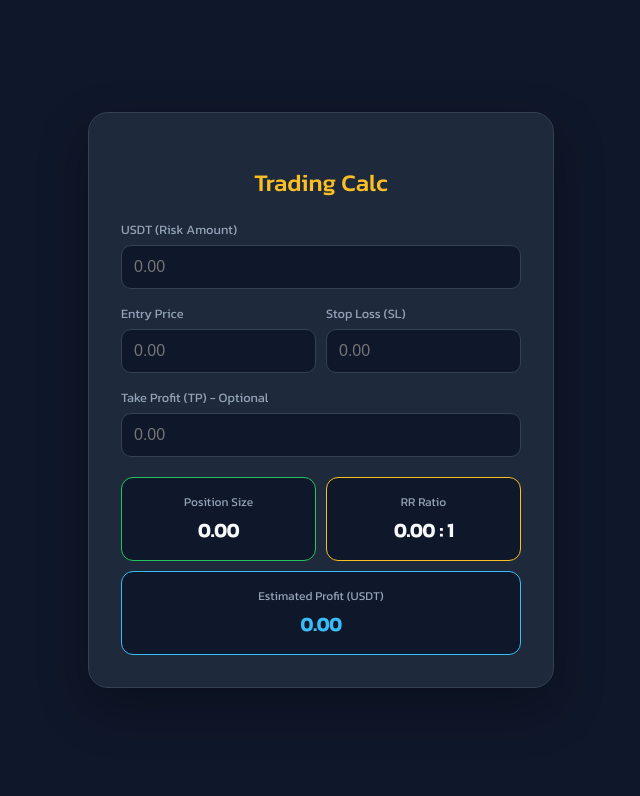
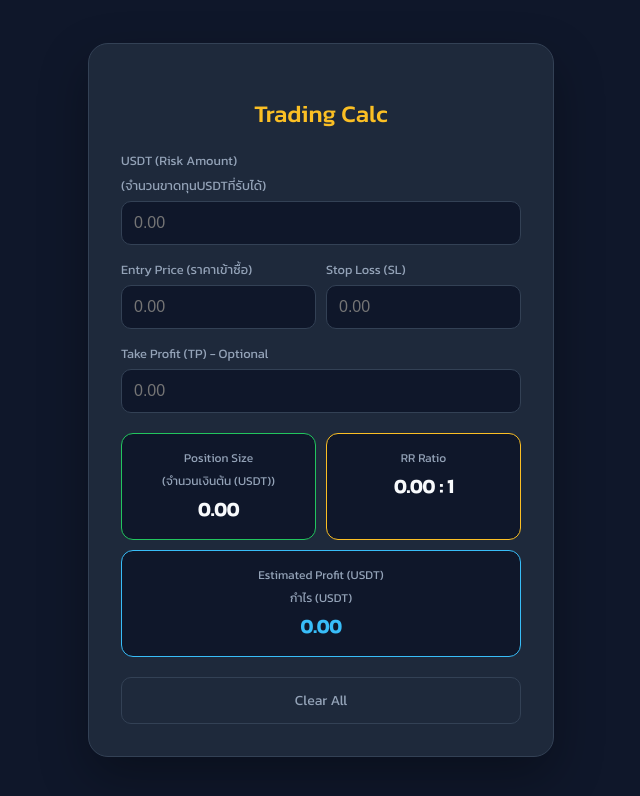
Before and after one commit to sirapoppromopas-byte/Calc, a plain HTML site: page index.html in a window 1280 px wide. Shown: the whole page, without its empty margins (319-959 px from the left). Drawn offline with Linux system fonts and the light colour scheme.

Commit message:
Update index.html

```diff
--- a/index.html
+++ b/index.html
@@ -60,9 +60,29 @@
         }
         .highlight-green { border-color: #22c55e; }
         .highlight-yellow { border-color: #fbbf24; }
-        .highlight-blue { border-color: #38bdf8; } /* สีใหม่สำหรับ Profit */
+        .highlight-blue { border-color: #38bdf8; }
         .result-label { color: #94a3b8; font-size: 0.75rem; margin-bottom: 5px; }
         .result-value { font-size: 1.2rem; font-weight: bold; }
+
+        /* สไตล์ปุ่ม Clear */
+        .clear-btn {
+            width: 100%;
+            margin-top: 20px;
+            padding: 12px;
+            background-color: transparent;
+            color: #94a3b8;
+            border: 1px solid #334155;
+            border-radius: 10px;
+            cursor: pointer;
+            font-family: 'Kanit', sans-serif;
+            font-size: 14px;
+            transition: all 0.3s;
+        }
+        .clear-btn:hover {
+            background-color: #ef4444;
+            color: white;
+            border-color: #ef4444;
+        }
     </style>
 </head>
 <body>
@@ -72,12 +92,13 @@
 
     <div class="input-group full-width">
         <label>USDT (Risk Amount)</label>
+        <label>(จำนวนขาดทุนUSDTที่รับได้)</label>
         <input type="number" id="usdt" placeholder="0.00" oninput="calculate()">
     </div>
 
     <div class="input-grid">
         <div class="input-group">
-            <label>Entry Price</label>
+            <label>Entry Price (ราคาเข้าซื้อ)</label>
             <input type="number" id="entry" placeholder="0.00" oninput="calculate()">
         </div>
         <div class="input-group">
@@ -94,6 +115,7 @@
     <div class="result-container">
         <div class="result-box highlight-green">
             <div class="result-label">Position Size</div>
+            <div class="result-label">(จำนวนเงินต้น (USDT))</div>
             <div id="pos-size" class="result-value">0.00</div>
         </div>
         <div class="result-box highlight-yellow">
@@ -102,9 +124,12 @@
         </div>
         <div class="result-box highlight-blue full-width">
             <div class="result-label">Estimated Profit (USDT)</div>
+            <div class="result-label">กำไร (USDT)</div>
             <div id="profit" class="result-value" style="color: #38bdf8;">0.00</div>
         </div>
     </div>
+
+    <button class="clear-btn" onclick="clearAll()">Clear All</button>
 </div>
 
 <script>
@@ -118,11 +143,11 @@
         const rrDisplay = document.getElementById('rr-ratio');
         const profitDisplay = document.getElementById('profit');
 
-        // 1. คำนวณ Position Size
+        // คำนวณ Position Size
         if (usdt && entry && sl && entry !== sl) {
             const riskPerUnit = Math.abs(entry - sl);
             const totalUnits = usdt / riskPerUnit;
-            const totalValue = totalUnits * entry; // มูลค่า Position (Size)
+            const totalValue = totalUnits * entry;
 
             posDisplay.innerText = totalValue.toLocaleString(undefined, {
                 minimumFractionDigits: 2,
@@ -132,7 +157,7 @@
             posDisplay.innerText = "0.00";
         }
 
-        // 2. คำนวณ RR Ratio และ Profit
+        // คำนวณ RR Ratio และ Profit
         if (entry && sl && tp && entry !== sl) {
             const risk = Math.abs(entry - sl);
             const reward = Math.abs(tp - entry);
@@ -140,7 +165,6 @@
 
             rrDisplay.innerText = rr.toFixed(2) + " : 1";
 
-            // คำนวณกำไร: (RR * Risk Amount)
             if (usdt) {
                 const estimatedProfit = rr * usdt;
                 profitDisplay.innerText = "+" + estimatedProfit.toLocaleString(undefined, {
@@ -155,6 +179,20 @@
             profitDisplay.innerText = "0.00";
         }
     }
+
+    // ฟังก์ชันล้างค่า
+    function clearAll() {
+        // ล้างค่าใน input
+        document.getElementById('usdt').value = '';
+        document.getElementById('entry').value = '';
+        document.getElementById('sl').value = '';
+        document.getElementById('tp').value = '';
+
+        // รีเซ็ตการแสดงผล
+        document.getElementById('pos-size').innerText = "0.00";
+        document.getElementById('rr-ratio').innerText = "0.00 : 1";
+        document.getElementById('profit').innerText = "0.00";
+    }
 </script>
 
 </body>
```
